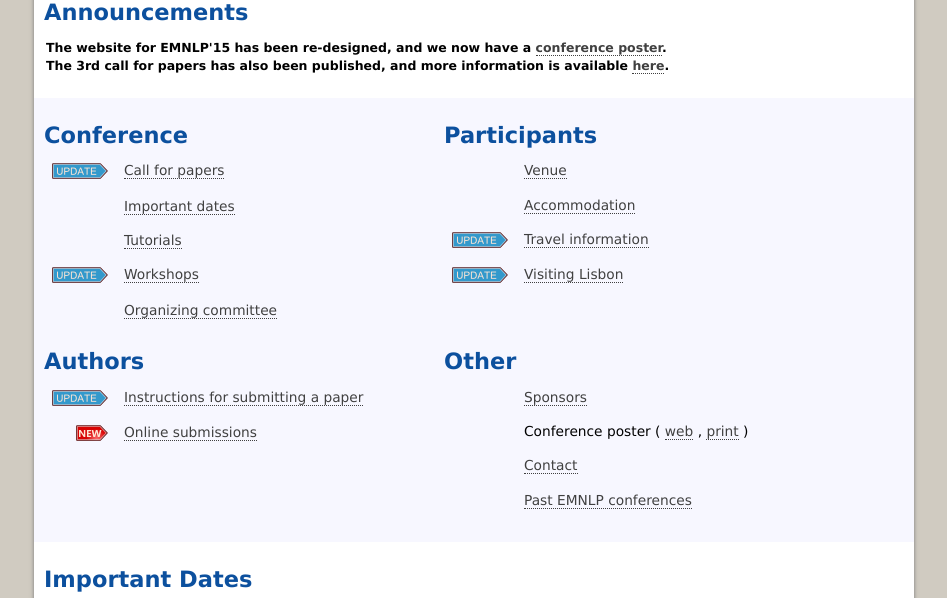
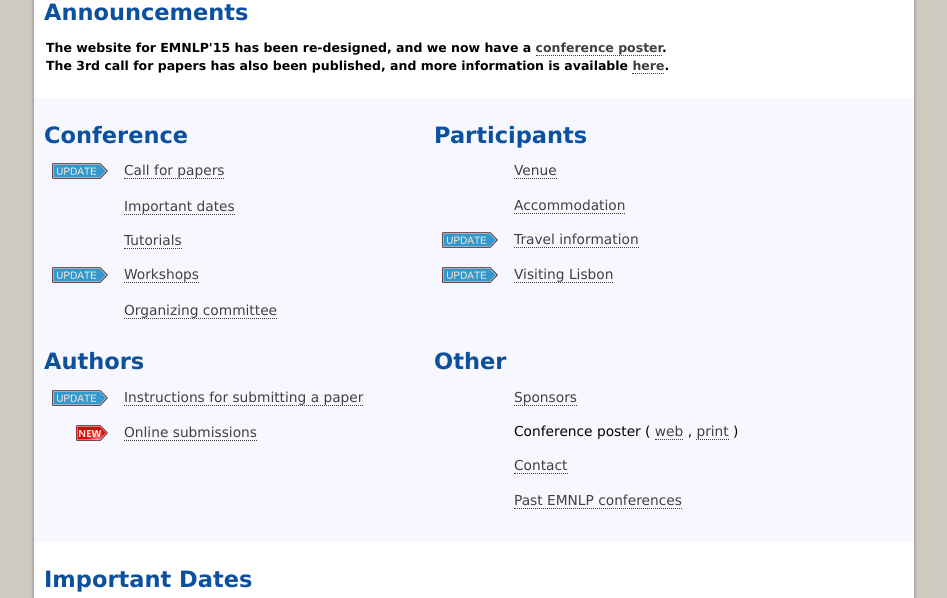
Before and after one commit to bgmartins/emnlp2015-website, a PHP site: page /index-alternative-design.html in a window 1280 px wide. Shown: the part 430-1028 px from the top of the page, without its empty margins (166-1113 px from the left). Run offline with PHP 8.4, Linux system fonts and the light colour scheme.

Commit message:
small bugfix.

```diff
--- a/css/style-alternative.css
+++ b/css/style-alternative.css
@@ -188,15 +188,11 @@
 }
 
 #participants,
-#general {
- float: left;
- width: 400px;
-}
-
+#general,
 #conference,
 #authors {
  float: left;
- width: 400px;
+ width: 390px;
 }
 
 #committees {
```
